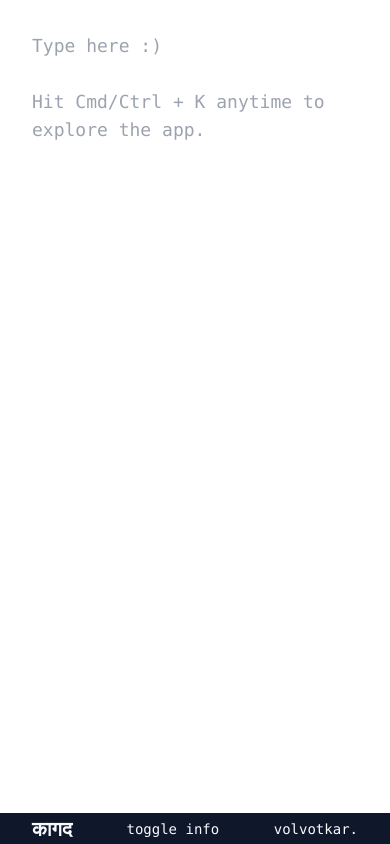
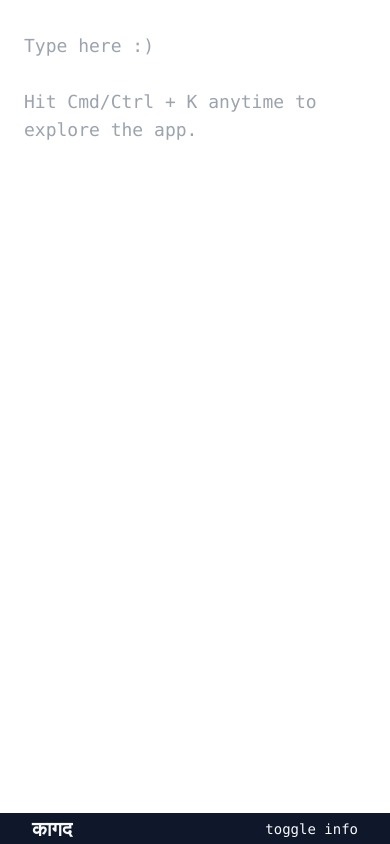
Before and after one commit to volvotkar/kaagad, a React (Vite) app: page / in a window 390 px wide. Built offline with nearby package versions, Linux system fonts and the light colour scheme.

Commit message:
styling changes

```diff
--- a/src/App.jsx
+++ b/src/App.jsx
@@ -51,20 +51,30 @@ function App() {
 
 
   return (
-    <div className='flex flex-col h-full w-full font-mono text-lg font-medium items-center justify-center'>
+    <div className='h-screen flex flex-col'>
+    <div className='px-6 flex flex-col h-full  w-full font-mono text-lg font-medium items-center justify-center'>
       {showDialog ? <Dialog /> : <></>}
-      <textarea className='w-full h-full p-8 resize-none focus:outline-none' placeholder={initialText} value={text} onChange={handleTextChange}></textarea>
-      <div className='px-8 text-sm w-full h-8 bg-slate-900 text-slate-50 flex items-center justify-between'>
+      <textarea className='w-full h-full py-8 resize-none focus:outline-none' placeholder={initialText} value={text} onChange={handleTextChange}></textarea>
+
+    </div>
+    <div className='px-8 font-mono font-medium text-sm w-full h-8 bg-slate-900 text-slate-50 flex items-center justify-between'>
     <p className='text-xl font-semibold'>कागद</p>
-        {isMobile && (
+    {isMobile ? (
       <div
         className='cursor-pointer'
         onClick={handleMobileDialogClick}
       >
         toggle info
       </div>
-        )}
-        <a className='decoration-none hover:underline underline-offset-4' href="https://github.com/volvotkar/" target='_blank' rel="noopener noreferrer"><p>volvotkar.</p></a>
+    ) :
+    (<a
+      href='https://priyanshuvolvotkar.in/'
+      target='_blank'
+      className='cursor-pointer'
+    >
+      volvotkar.
+    </a>)
+    }
   </div>
   </div>
   );
--- a/src/index.css
+++ b/src/index.css
@@ -10,5 +10,5 @@ body,
   margin: 0;
   padding: 0;
   box-sizing: border-box;
-  background-color: #000;
+  background-color: #fff;
 }
```
Lines whose indentation alone changed are shown as unchanged.
